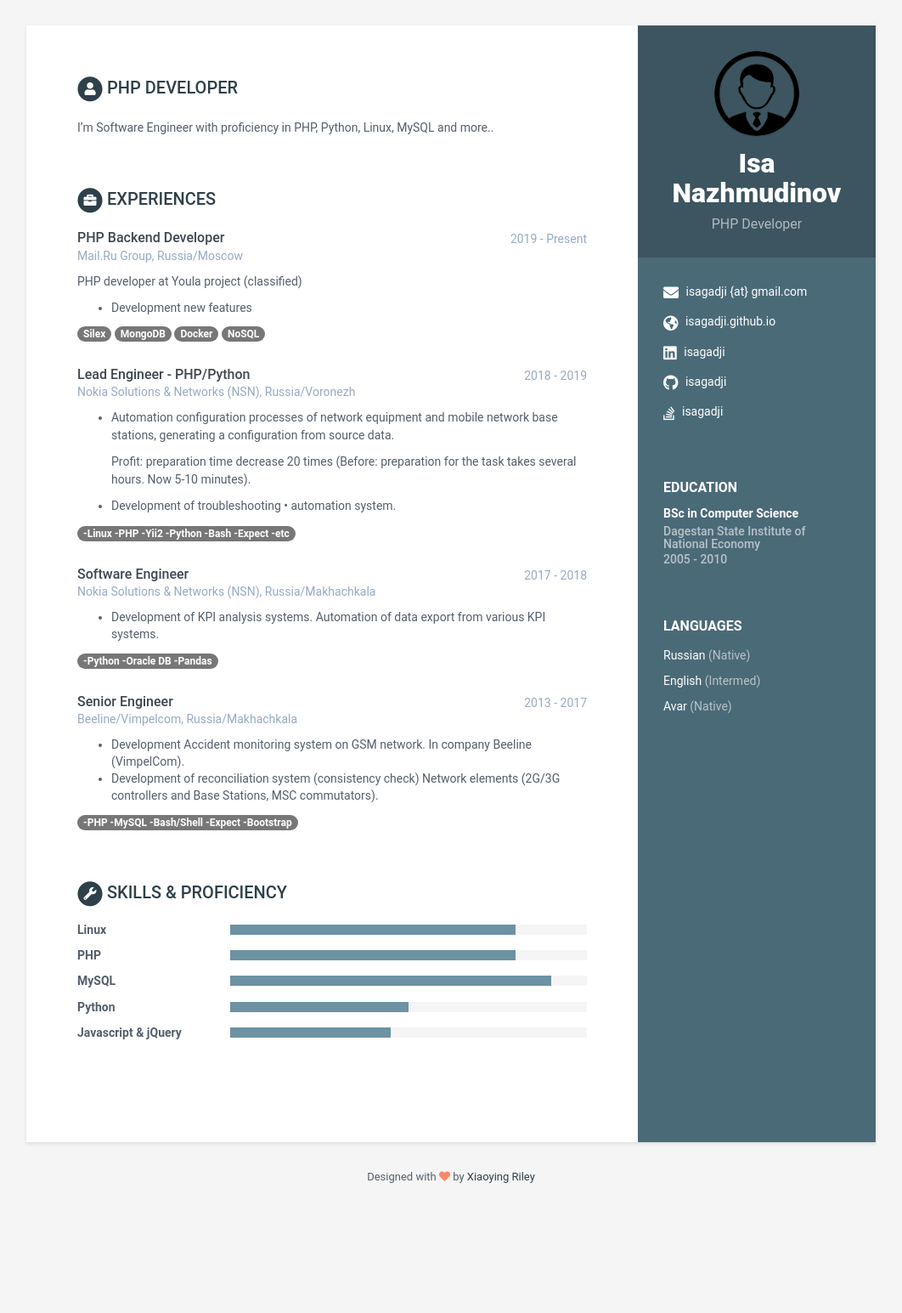
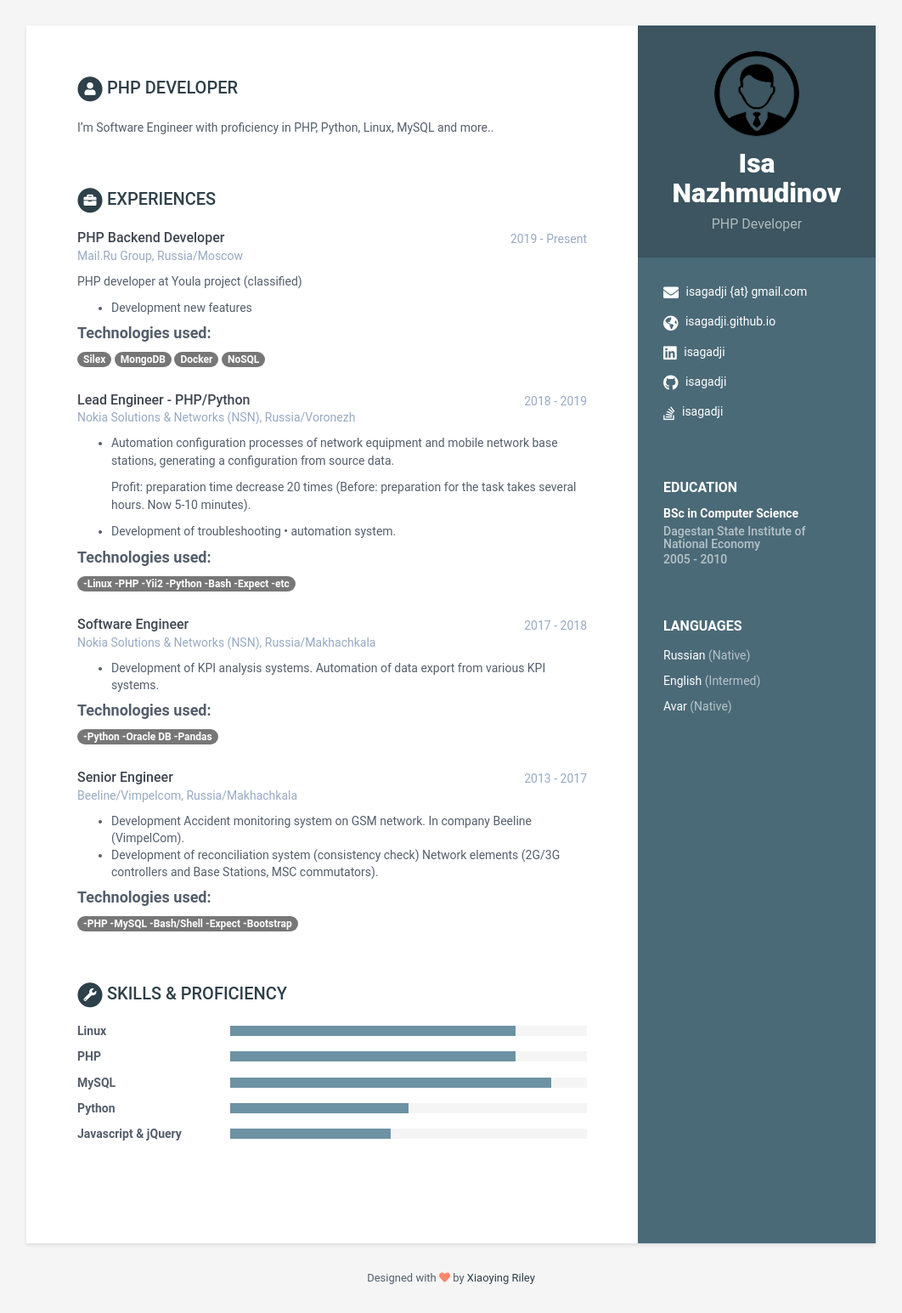
Before and after one commit to isagadji/isa, a Jekyll site: the page built from index.html, in a window 1280 px wide. Shown: the whole page at 85% size, without its empty margins (109-1171 px from the left). Built offline with Jekyll 4.4.1, drawn with Linux system fonts in a browser that asks for light colours; before the commit the page ends 1425 px from its top, so only the background shows below that.

Commit message:
experiments

```diff
--- a/_includes/experiences.html
+++ b/_includes/experiences.html
@@ -29,6 +29,7 @@
     </div><!--//details-->
     {% endif %}
     {% if experience.stack %}
+    <h4 class="resume-timeline-item-desc-heading font-weight-bold">Technologies used:</h4>
       {% for stack in experience.stack %}
         <span class="badge badge-primary badge-pill">{{ stack }}</span>
       {% endfor %}
```
